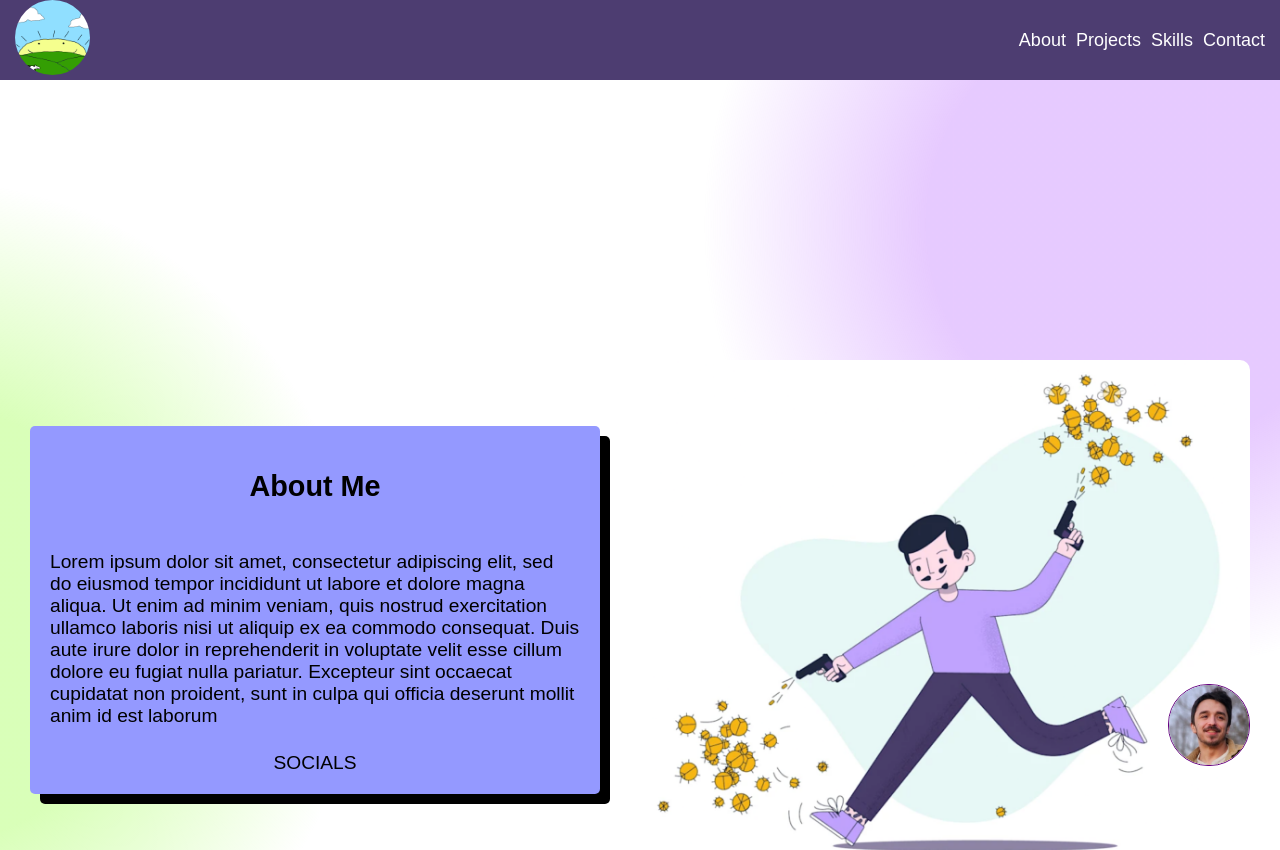
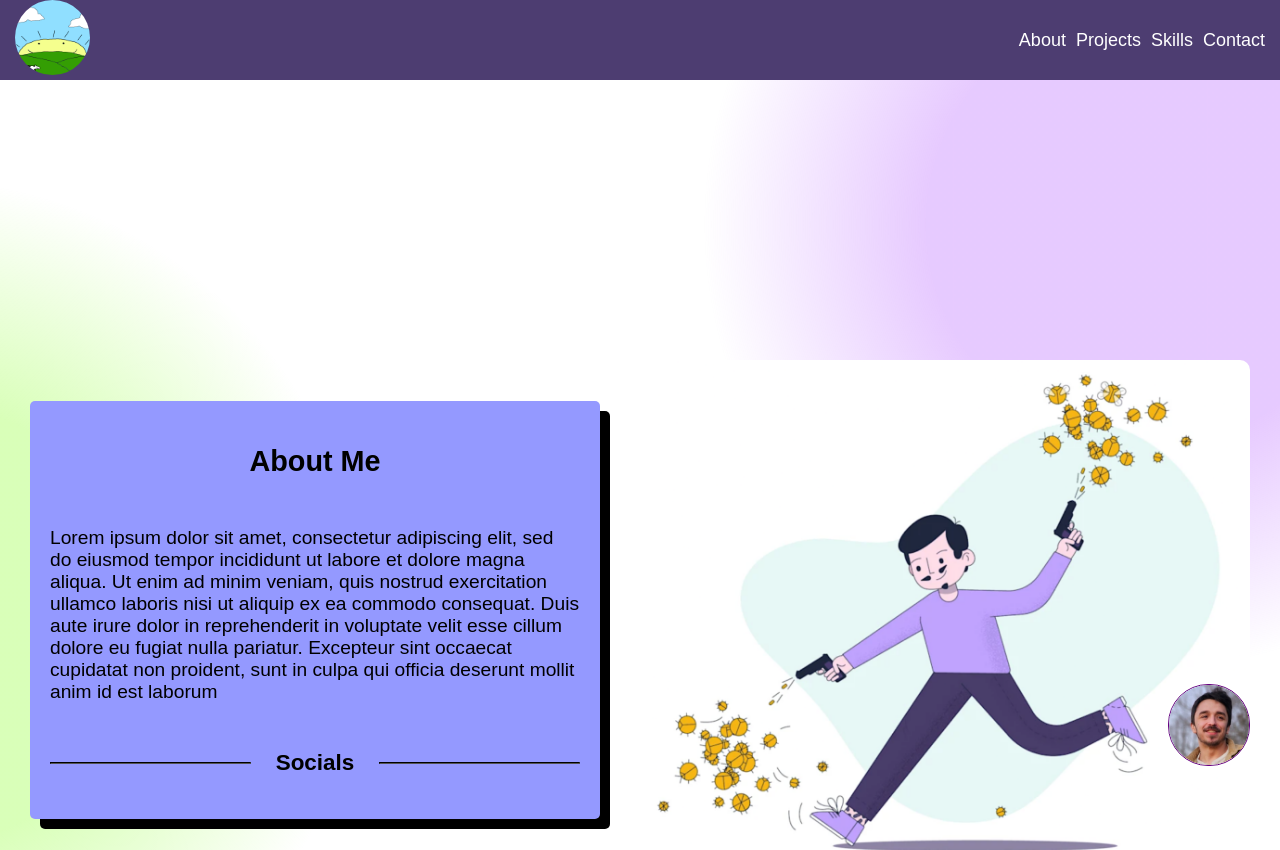
Before and after one commit to landaverdend/portfolio-site, a React (Vite) app: page /ResumeView in a window 1280 px wide. Shown: the top 850 px of the page. Built offline with nearby package versions, Linux system fonts and the light colour scheme.

Commit message:
updating container for about.

```diff
--- a/src/views/resumeView/about/AboutContainer.tsx
+++ b/src/views/resumeView/about/AboutContainer.tsx
@@ -11,7 +11,13 @@ function AboutContainer() {
           aliqua. Ut enim ad minim veniam, quis nostrud exercitation ullamco laboris nisi ut aliquip ex ea commodo consequat. Duis
           aute irure dolor in reprehenderit in voluptate velit esse cillum dolore eu fugiat nulla pariatur. Excepteur sint
           occaecat cupidatat non proident, sunt in culpa qui officia deserunt mollit anim id est laborum
-          <div className="social-dock">SOCIALS</div>
+          <div className="social-dock">
+            <div className="social-header">
+              <hr />
+              <h3>Socials</h3>
+              <hr />
+            </div>
+          </div>
         </div>
         <img src={me} />
       </div>
--- a/src/views/resumeView/about/about-container.css
+++ b/src/views/resumeView/about/about-container.css
@@ -38,6 +38,30 @@
   }
 }
 
+.social-dock {
+  display: flex;
+  flex-direction: column;
+  align-items: center;
+  justify-content: center;
+
+  width: 100%;
+
+  .social-header {
+    display: flex;
+    flex-direction: row;
+    align-items: center;
+    gap: 25px;
+
+    width: 100%;
+
+    hr {
+      width: 100%;
+      border-color: black;
+      background-color: black;
+    }
+  }
+}
+
 @media (max-width: 576px) {
   .about-container {
     flex-direction: column-reverse;
```
